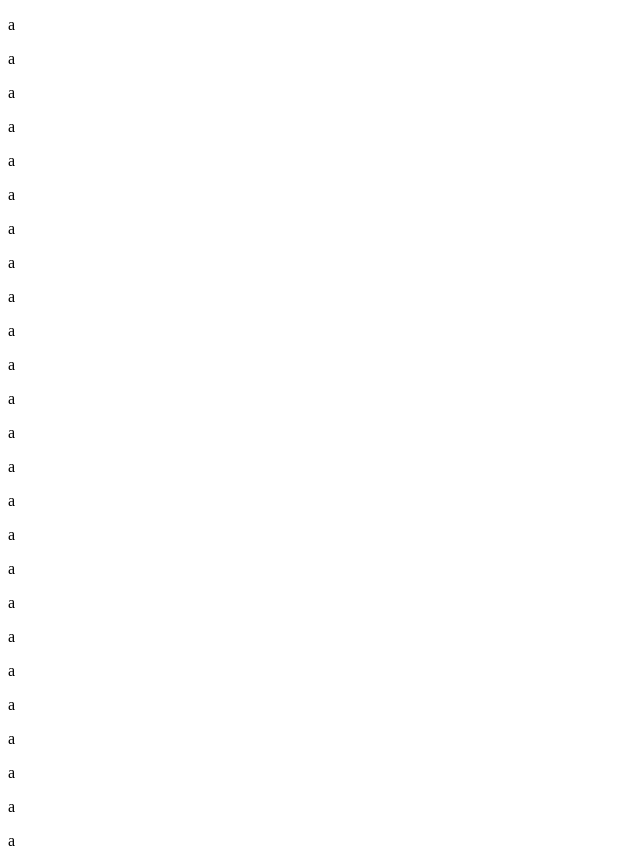
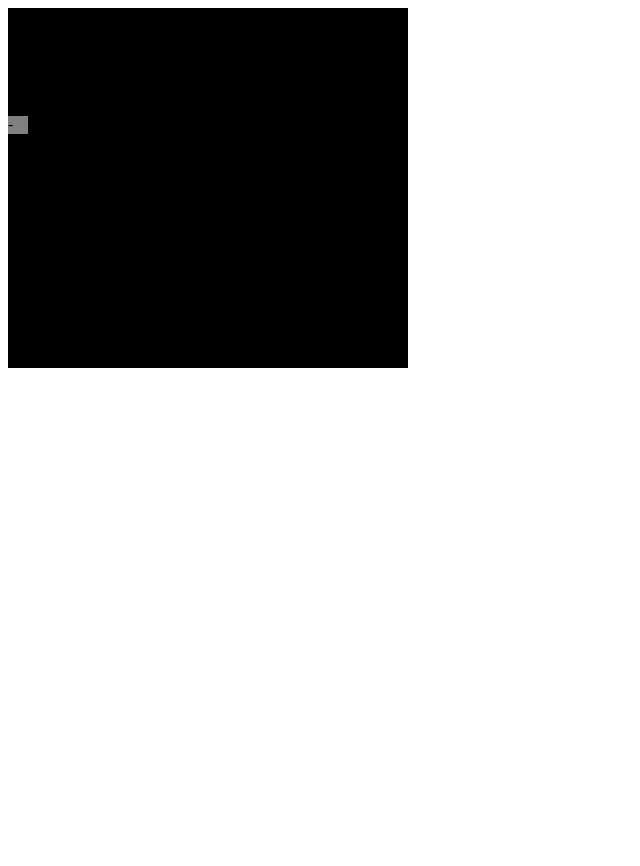
Before and after one commit to Danielratmiroff/DrDaniel, a React (Create React App) app: page / in a window 1280 px wide. Shown: the whole page, without its empty margins (0-640 px from the left). After the commit the page ends 800 px from the top, so only its background shows below. Built offline with nearby package versions, Linux system fonts and the light colour scheme.

Commit message:
grid & node added

```diff
--- a/package.json
+++ b/package.json
@@ -3,6 +3,11 @@
   "version": "0.1.0",
   "private": true,
   "dependencies": {
+    "@emotion/react": "^11.4.1",
+    "@emotion/styled": "^11.3.0",
+    "@mui/icons-material": "^5.0.3",
+    "@mui/material": "^5.0.3",
+    "@mui/styles": "^5.0.1",
     "@reduxjs/toolkit": "^1.6.1",
     "@testing-library/jest-dom": "^5.11.4",
     "@testing-library/react": "^11.1.0",
--- a/public/index.html
+++ b/public/index.html
@@ -12,6 +12,14 @@
       user's mobile device or desktop. See https://developers.google.com/web/fundamentals/web-app-manifest/
     -->
     <link rel="manifest" href="%PUBLIC_URL%/manifest.json" />
+    <link
+  rel="stylesheet"
+  href="https://fonts.googleapis.com/css?family=Roboto:300,400,500,700&display=swap"
+/>
+<link
+  rel="stylesheet"
+  href="https://fonts.googleapis.com/icon?family=Material+Icons"
+/>
     <!--
       Notice the use of %PUBLIC_URL% in the tags above.
       It will be replaced with the URL of the `public` folder during the build.
--- a/src/App.tsx
+++ b/src/App.tsx
@@ -1,5 +1,5 @@
-import React, { FC } from 'react';
-import Grid from './components/Grid/Grid';
+import React, { FC } from "react";
+import Grid from "./components/Grid/Grid";
 
 const App: FC = () => {
   return <Grid />;
--- a/src/components/Grid/Grid.tsx
+++ b/src/components/Grid/Grid.tsx
@@ -1,24 +1,45 @@
-import { FC } from "react";
-import logo from "../../logo.svg";
+import { FC, useEffect, useState } from "react";
+import { useStyles } from "./GridStyles";
+import Node from "../Node";
+import { indexes } from "../../temporary.json";
 
 const Grid: FC = () => {
-  const grid = [];
-  for (let row = 0; row < 5; row++) {
-    const currentRow = [];
-    for (let col = 0; col < 5; col++) {
-      currentRow.push("a");
-    }
-    grid.push(currentRow);
-  }
+  const styles = useStyles();
+
+  const [med, setMed] = useState("a1");
+
+  useEffect(() => {
+    const pillTimer = setInterval(() => {
+      setMed((prev) => {
+        // sum one to current col number
+        return `${prev[0]}${parseInt(prev.slice(1)) + 1}`;
+      });
+    }, 1000);
+    return () => clearInterval(pillTimer);
+  }, []);
+
+  const buildGrid = ((): string[][] => {
+    const grid: string[][] = [];
+    indexes.forEach((row) => {
+      const currentRow: string[] = [];
+      indexes.forEach((_, idx) => {
+        const nodeId = `${row}${idx}`;
+        currentRow.push(nodeId);
+      });
+      grid.push(currentRow);
+    });
+
+    return grid;
+  })();
 
   return (
-    <div className="App">
-      {grid.map((row, rowId) => {
+    <div className={styles.container}>
+      {buildGrid.map((row) => {
         return (
-          <div key={rowId}>
-            {row.map((node, nodeId) => {
-              return <p>a</p>;
-            })}
+          <div className={styles.row}>
+            {row.map((nodeId) => (
+              <Node isFree={nodeId === med} id={nodeId} />
+            ))}
           </div>
         );
       })}
--- a/src/components/Grid/GridStyles.tsx
+++ b/src/components/Grid/GridStyles.tsx
@@ -1 +1,16 @@
-export {}
+import { Theme } from "@mui/material";
+import { makeStyles } from "@mui/styles";
+
+export const useStyles = makeStyles((theme: Theme) => ({
+  container: {
+    background: "lightblue",
+    display: "inline-block",
+    margin: "auto",
+  },
+  row: {
+    display: "inline-block",
+    width: "20px",
+    height: "20px",
+  },
+  column: {},
+}));
--- /dev/null
+++ b/src/components/Grid/index.ts
@@ -0,0 +1,2 @@
+import Grid from "./Grid";
+export default Grid;
--- /dev/null
+++ b/src/components/Node/Node.tsx
@@ -0,0 +1,19 @@
+import { FC } from "react";
+import { useStyles } from "./NodeStyles";
+
+type NodeProps = {
+  id: string;
+  isFree: boolean;
+};
+
+const Node: FC<NodeProps> = ({ id, isFree }) => {
+  const styles = useStyles();
+
+  return (
+    <div id={id} className={isFree ? styles.free : styles.taken}>
+      -
+    </div>
+  );
+};
+
+export default Node;
--- /dev/null
+++ b/src/components/Node/NodeStyles.tsx
@@ -0,0 +1,11 @@
+import { Theme } from "@mui/material";
+import { makeStyles } from "@mui/styles";
+
+export const useStyles = makeStyles((theme: Theme) => ({
+  free: {
+    background: "grey",
+  },
+  taken: {
+    background: "black",
+  },
+}));
--- /dev/null
+++ b/src/components/Node/index.ts
@@ -0,0 +1,2 @@
+import Node from "./Node";
+export default Node;
--- /dev/null
+++ b/src/temporary.json
@@ -0,0 +1,24 @@
+{
+  "indexes": [
+    "a",
+    "b",
+    "c",
+    "d",
+    "e",
+    "f",
+    "g",
+    "h",
+    "i",
+    "j",
+    "k",
+    "l",
+    "m",
+    "n",
+    "o",
+    "p",
+    "q",
+    "r",
+    "s",
+    "t"
+  ]
+}
```
Also changed, not shown: 2 other files (tests, documents, lock files or other folders).
